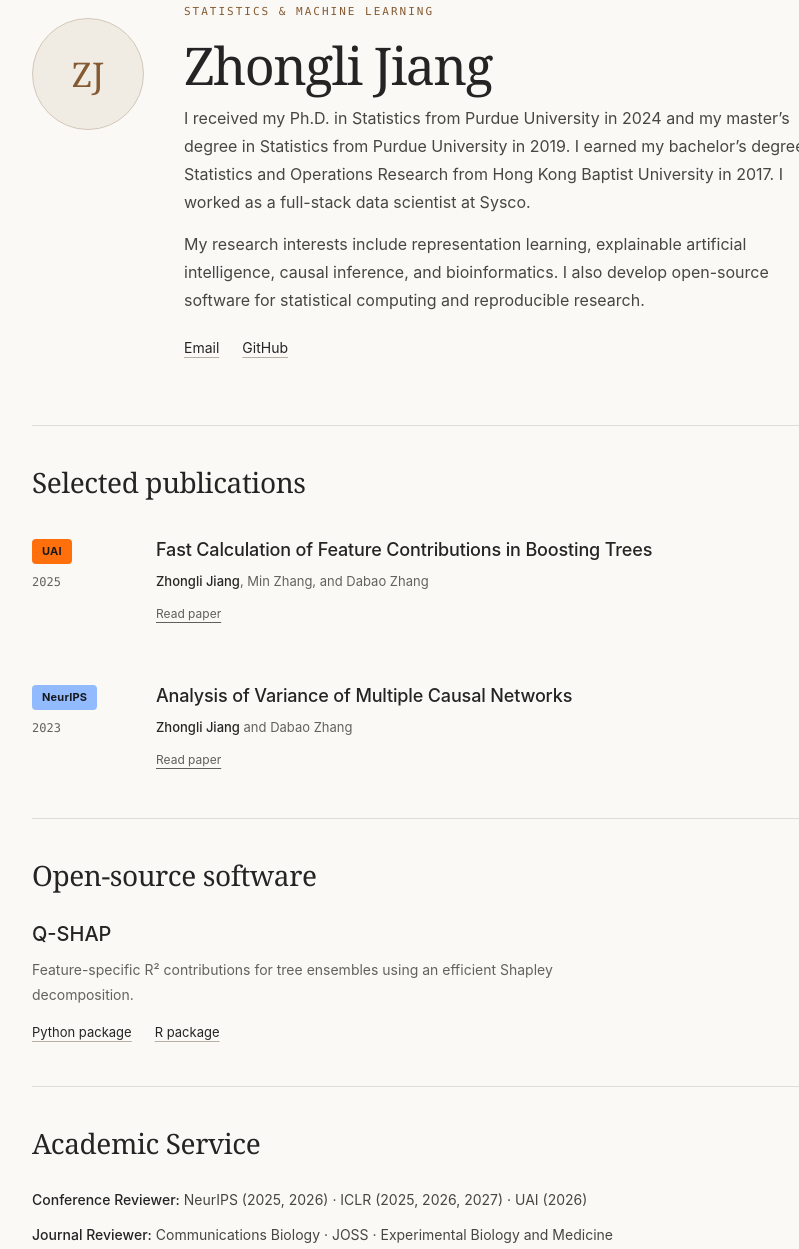
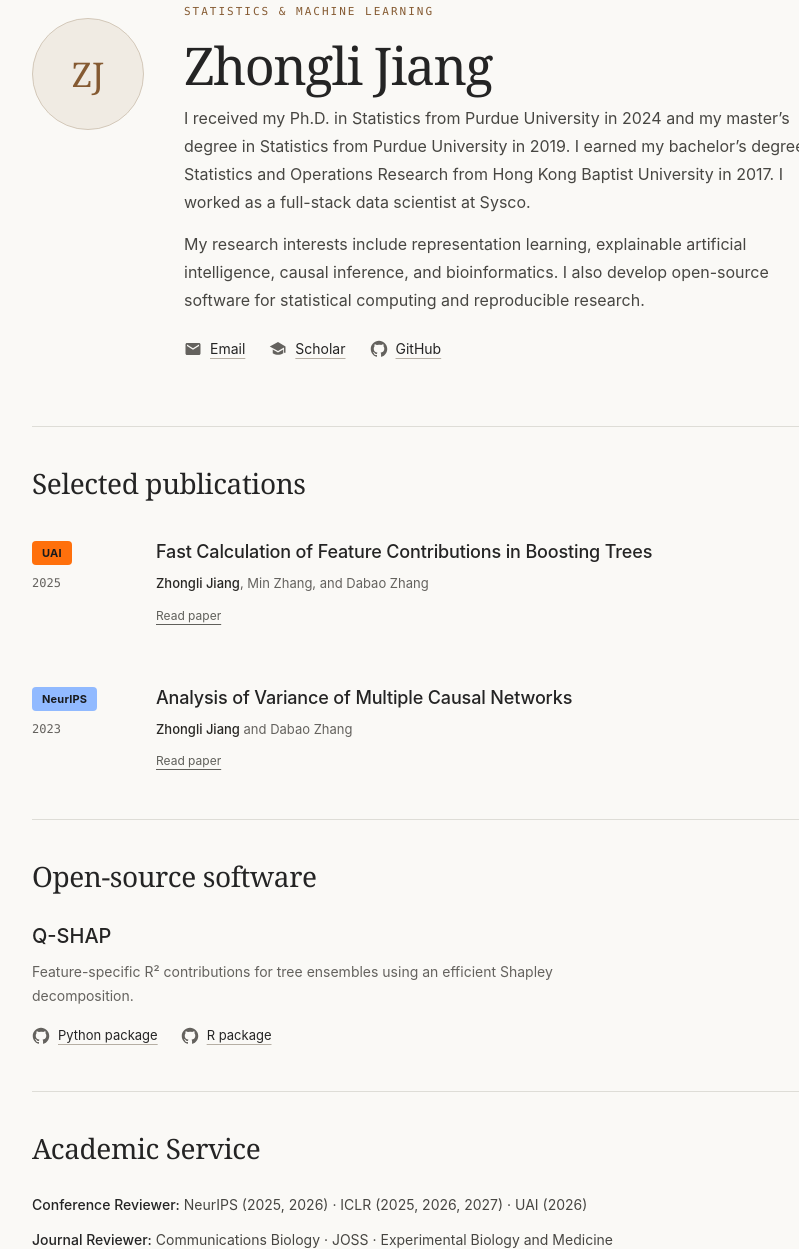
Before and after one commit to catstats/catstats.github.io, a plain HTML site: page index.html in a window 1280 px wide. Shown: the part 174-1423 px from the top of the page, without its empty margins (158-957 px from the left). Drawn offline with Linux system fonts and the light colour scheme.

Commit message:
Add contact and package icons with Google Scholar link

```diff
--- a/index.html
+++ b/index.html
@@ -47,6 +47,12 @@
     h1 { margin: 0 0 10px; font: 52px/1.15 Georgia, "Times New Roman", serif; letter-spacing: -1.5px; }
     .intro { max-width: 640px; margin: 0 0 14px; color: var(--intro); }
     .links { display: flex; flex-wrap: wrap; gap: 10px 23px; margin-top: 22px; font-size: 14px; }
+    .contact-links { gap: 12px 24px; }
+    .contact-link { display: inline-flex; align-items: center; gap: 8px; min-height: 26px; text-decoration: none; }
+    .contact-link svg { width: 18px; height: 18px; flex: 0 0 18px; fill: currentColor; color: var(--muted); }
+    .contact-link span { text-decoration-line: underline; text-decoration-thickness: 1px; text-decoration-color: var(--underline); text-underline-offset: 4px; }
+    .contact-link:hover svg { color: currentColor; }
+    .contact-link:hover span { text-decoration-color: currentColor; }
     section + section { border-top: 1px solid var(--line); padding: 38px 0 42px; }
     .section-title { display: flex; align-items: baseline; gap: 16px; margin-bottom: 26px; }
     h2 { margin: 0; font: 28px/1.3 Georgia, "Times New Roman", serif; letter-spacing: -.4px; }
@@ -128,9 +134,19 @@
           <h1 id="name">Zhongli Jiang</h1>
           <p class="intro">I received my Ph.D. in Statistics from Purdue University in 2024 and my master’s degree in Statistics from Purdue University in 2019. I earned my bachelor’s degree in Statistics and Operations Research from Hong Kong Baptist University in 2017. I worked as a full-stack data scientist at Sysco.</p>
           <p class="intro">My research interests include representation learning, explainable artificial intelligence, causal inference, and bioinformatics. I also develop open-source software for statistical computing and reproducible research.</p>
-          <div class="links">
-            <a href="mailto:zhongli.jiang.stats@gmail.com">Email</a>
-            <a href="https://github.com/catstats" target="_blank" rel="noopener noreferrer">GitHub</a>
+          <div class="links contact-links">
+            <a class="contact-link" href="mailto:zhongli.jiang.stats@gmail.com">
+              <svg viewBox="0 0 24 24" aria-hidden="true" focusable="false"><path d="M20 4H4c-1.1 0-2 .9-2 2v12c0 1.1.9 2 2 2h16c1.1 0 2-.9 2-2V6c0-1.1-.9-2-2-2Zm0 4-8 5-8-5V6l8 5 8-5v2Z"/></svg>
+              <span>Email</span>
+            </a>
+            <a class="contact-link" href="https://scholar.google.com/citations?user=Nfc9bfYAAAAJ&amp;hl=en" target="_blank" rel="noopener noreferrer" aria-label="Google Scholar profile">
+              <svg viewBox="0 0 24 24" aria-hidden="true" focusable="false"><path d="M12 2.5 1 8.5 12 14.5l8-4.36V17h2V8.5L12 2.5Z"/><path d="M5 12.7v4.8c4.7 3.1 9.3 3.1 14 0v-4.8l-7 3.82-7-3.82Z"/></svg>
+              <span>Scholar</span>
+            </a>
+            <a class="contact-link" href="https://github.com/catstats" target="_blank" rel="noopener noreferrer">
+              <svg viewBox="0 0 24 24" aria-hidden="true" focusable="false"><path d="M12 1C5.923 1 1 5.923 1 12c0 4.867 3.149 8.979 7.521 10.436.55.096.756-.233.756-.522 0-.262-.013-1.128-.013-2.049-2.764.509-3.479-.674-3.699-1.292-.124-.317-.66-1.293-1.128-1.554-.385-.207-.936-.715-.014-.729.866-.014 1.485.797 1.691 1.128.99 1.664 2.571 1.196 3.204.907.096-.715.385-1.196.701-1.471-2.448-.275-5.005-1.224-5.005-5.431 0-1.196.426-2.186 1.128-2.956-.11-.275-.495-1.403.11-2.915 0 0 .921-.288 3.025 1.128a10.193 10.193 0 0 1 2.75-.371c.936 0 1.871.123 2.75.371 2.104-1.43 3.025-1.128 3.025-1.128.605 1.512.22 2.64.11 2.915.701.77 1.128 1.747 1.128 2.956 0 4.221-2.571 5.156-5.019 5.431.399.344.743 1.004.743 2.035 0 1.471-.014 2.654-.014 3.025 0 .289.206.632.756.522C19.851 20.979 23 16.854 23 12c0-6.077-4.922-11-11-11Z"/></svg>
+              <span>GitHub</span>
+            </a>
           </div>
         </div>
       </section>
@@ -167,7 +183,16 @@
           <article>
             <h3>Q-SHAP</h3>
             <p>Feature-specific R² contributions for tree ensembles using an efficient Shapley decomposition.</p>
-            <div class="links"><a href="https://github.com/catstats/Q-SHAP" target="_blank" rel="noopener noreferrer">Python package</a><a href="https://github.com/catstats/Q-SHAP_R" target="_blank" rel="noopener noreferrer">R package</a></div>
+            <div class="links">
+              <a class="contact-link" href="https://github.com/catstats/Q-SHAP" target="_blank" rel="noopener noreferrer">
+                <svg viewBox="0 0 24 24" aria-hidden="true" focusable="false"><path d="M12 1C5.923 1 1 5.923 1 12c0 4.867 3.149 8.979 7.521 10.436.55.096.756-.233.756-.522 0-.262-.013-1.128-.013-2.049-2.764.509-3.479-.674-3.699-1.292-.124-.317-.66-1.293-1.128-1.554-.385-.207-.936-.715-.014-.729.866-.014 1.485.797 1.691 1.128.99 1.664 2.571 1.196 3.204.907.096-.715.385-1.196.701-1.471-2.448-.275-5.005-1.224-5.005-5.431 0-1.196.426-2.186 1.128-2.956-.11-.275-.495-1.403.11-2.915 0 0 .921-.288 3.025 1.128a10.193 10.193 0 0 1 2.75-.371c.936 0 1.871.123 2.75.371 2.104-1.43 3.025-1.128 3.025-1.128.605 1.512.22 2.64.11 2.915.701.77 1.128 1.747 1.128 2.956 0 4.221-2.571 5.156-5.019 5.431.399.344.743 1.004.743 2.035 0 1.471-.014 2.654-.014 3.025 0 .289.206.632.756.522C19.851 20.979 23 16.854 23 12c0-6.077-4.922-11-11-11Z"/></svg>
+                <span>Python package</span>
+              </a>
+              <a class="contact-link" href="https://github.com/catstats/Q-SHAP_R" target="_blank" rel="noopener noreferrer">
+                <svg viewBox="0 0 24 24" aria-hidden="true" focusable="false"><path d="M12 1C5.923 1 1 5.923 1 12c0 4.867 3.149 8.979 7.521 10.436.55.096.756-.233.756-.522 0-.262-.013-1.128-.013-2.049-2.764.509-3.479-.674-3.699-1.292-.124-.317-.66-1.293-1.128-1.554-.385-.207-.936-.715-.014-.729.866-.014 1.485.797 1.691 1.128.99 1.664 2.571 1.196 3.204.907.096-.715.385-1.196.701-1.471-2.448-.275-5.005-1.224-5.005-5.431 0-1.196.426-2.186 1.128-2.956-.11-.275-.495-1.403.11-2.915 0 0 .921-.288 3.025 1.128a10.193 10.193 0 0 1 2.75-.371c.936 0 1.871.123 2.75.371 2.104-1.43 3.025-1.128 3.025-1.128.605 1.512.22 2.64.11 2.915.701.77 1.128 1.747 1.128 2.956 0 4.221-2.571 5.156-5.019 5.431.399.344.743 1.004.743 2.035 0 1.471-.014 2.654-.014 3.025 0 .289.206.632.756.522C19.851 20.979 23 16.854 23 12c0-6.077-4.922-11-11-11Z"/></svg>
+                <span>R package</span>
+              </a>
+            </div>
           </article>
         </div>
       </section>
```
